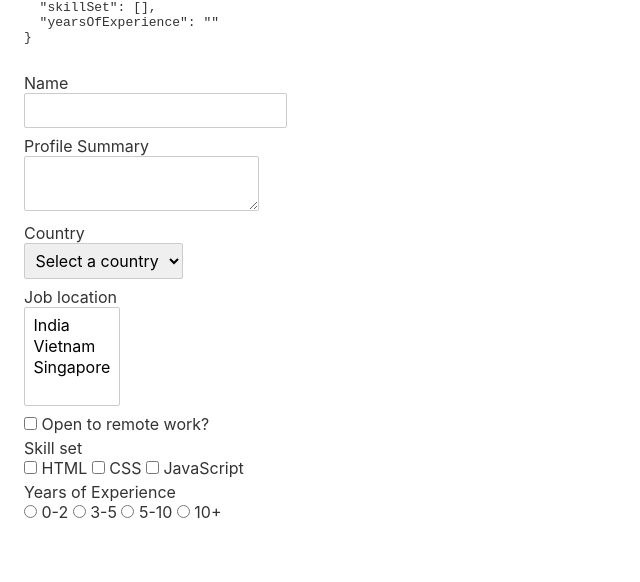
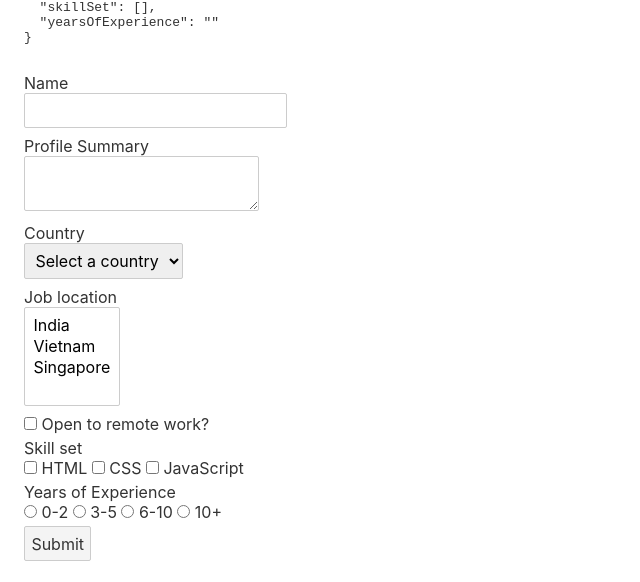
Before and after one commit to gopinav/Svelte-Tutorials, a Svelte app in the folder svelte-fundamentals/: page / in a window 1280 px wide. Shown: the part 1042-1624 px from the top of the page, without its empty margins (0-640 px from the left). Before the commit the page ends 1584 px from the top, so only its background shows below. Built offline with nearby package versions, Linux system fonts and the light colour scheme.

Commit message:
Form submission

```diff
--- a/svelte-fundamentals/src/App.svelte
+++ b/svelte-fundamentals/src/App.svelte
@@ -29,6 +29,10 @@
     remoteWork: false,
     skillSet: [],
     yearsOfExperience: ''
+  }
+
+  function submitForm() {
+    console.log('form values', formValues)
   }
 </script>
 
@@ -73,10 +77,10 @@
     </pre>
   </div>
 
-  <form>
+  <form on:submit|preventDefault={submitForm}>
     <div>
       <label for="name">Name</label>
-      <input type="number" id="name" bind:value={formValues.name} />
+      <input type="text" id="name" bind:value={formValues.name} />
     </div>
     <div>
       <label for="profile">Profile Summary</label>
@@ -153,7 +157,7 @@
         value="6-10"
         bind:group={formValues.yearsOfExperience}
       />
-      <label for="6-10">5-10</label>
+      <label for="6-10">6-10</label>
       <input
         type="radio"
         id="10+"
@@ -161,6 +165,10 @@
         bind:group={formValues.yearsOfExperience}
       />
       <label for="10+">10+</label>
+    </div>
+
+    <div>
+      <button>Submit</button>
     </div>
   </form>
 </main>
```
